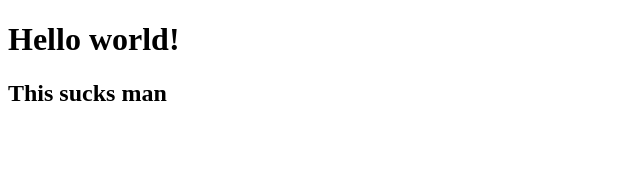
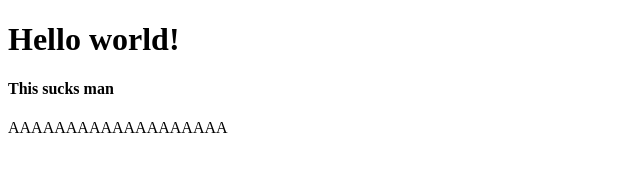
Before and after one commit to malaikahaq/learn-git, a plain HTML site: page index.html in a window 1280 px wide. Shown: the whole page, without its empty margins (0-640 px from the left). Drawn offline with Linux system fonts and the light colour scheme.

Commit message:
Update index.html

```diff
--- a/index.html
+++ b/index.html
@@ -5,6 +5,7 @@
     </head>
     <body>
         <h1>Hello world!</h1>
-        <h2>This sucks man</h2>
+        <h4>This sucks man</h4>
+        <p>AAAAAAAAAAAAAAAAAAA</p>
     </body>
 </html>
```
